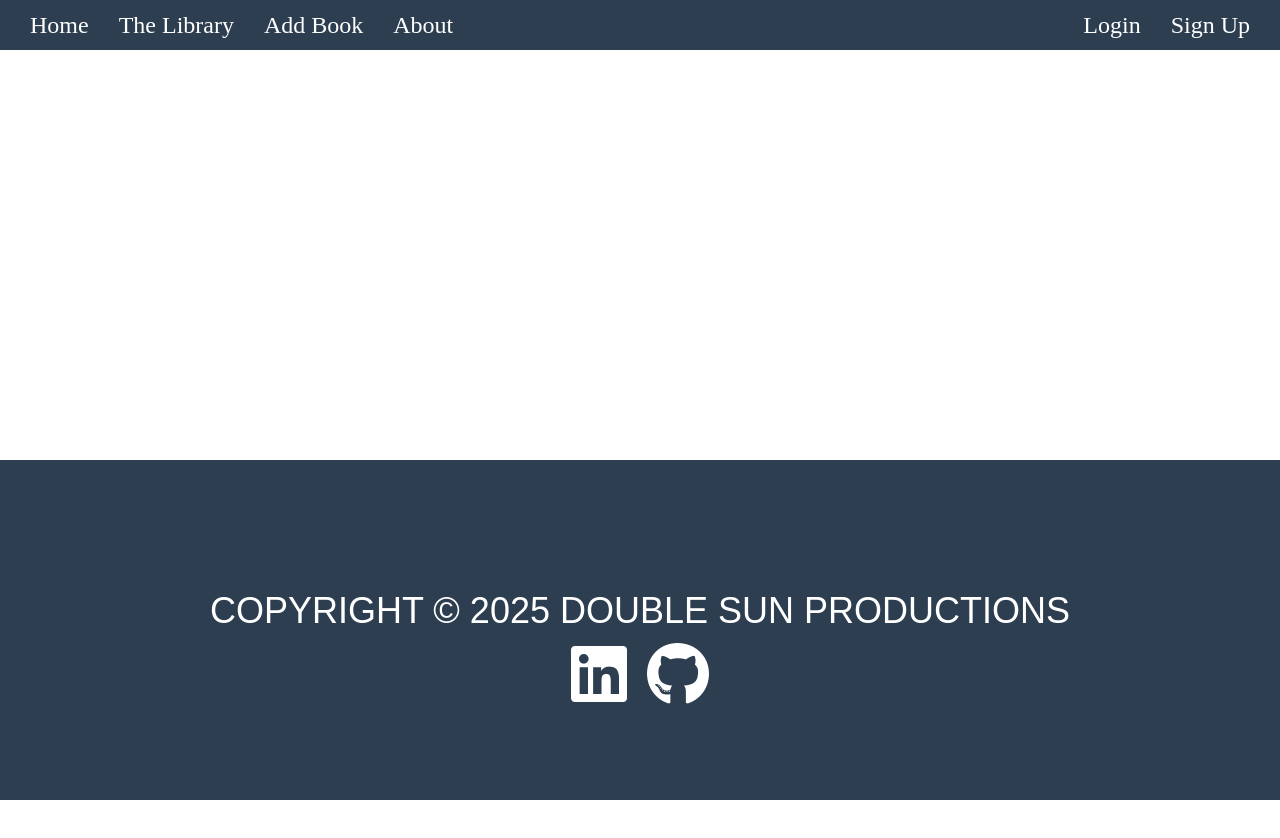
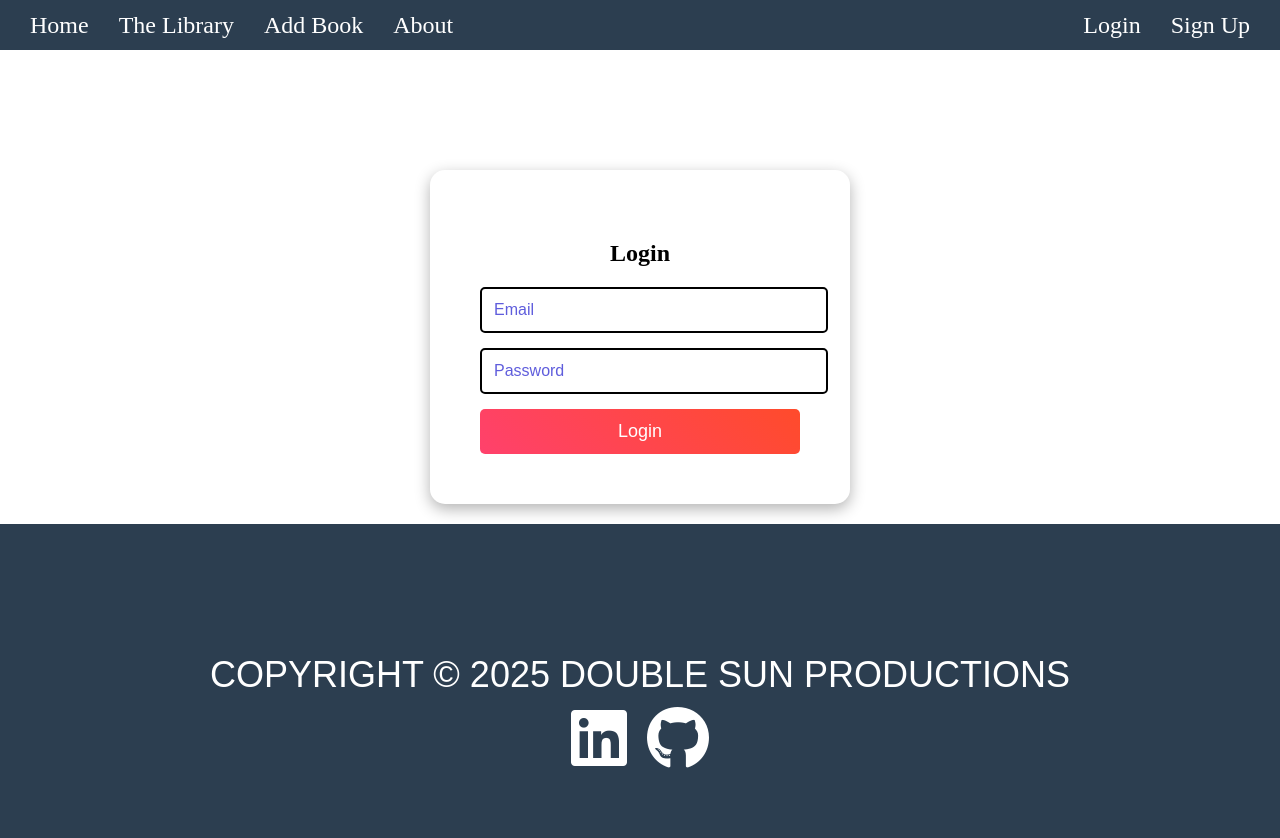
Before and after one commit to ravenusmc/personal_library_project, a Vue app in the folder client/: page /login in a window 1280 px wide. Shown: the top 838 px of the page. Before the commit the page ends 800 px from the top, so only its background shows below. Built offline with nearby package versions, Linux system fonts and the light colour scheme.

Commit message:
worked  on login form

```diff
--- a/client/src/router/index.js
+++ b/client/src/router/index.js
@@ -25,6 +25,11 @@ const routes = [
     component: () => import('../views/Library.vue')
   },
   {
+    path: '/login',
+    name: 'login',
+    component: () => import('../views/login.vue')
+  },
+  {
     path: '/addbook',
     name: 'AddBook',
     component: () => import('../views/AddBook.vue')
--- a/client/src/views/login.vue
+++ b/client/src/views/login.vue
@@ -1,4 +1,6 @@
 <template>
+  <div>
+    <div class="outer-div">
         <div class="login-container">
           <form @submit.prevent="handleLogin">
             <h2>Login</h2>
@@ -25,6 +27,8 @@
 
             <p v-if="errorMessage" class="error">{{ errorMessage }}</p>
           </form>
+        </div>
+      </div>
     </div>
   </template>
 
@@ -68,20 +72,25 @@
     background: url('https://source.unsplash.com/random/1600x900') no-repeat center center/cover;
   }
 
+  .outer-div {
+    display: flex;
+    justify-content: center;
+  }
+
   /* Login Container */
   .login-container {
     background: rgba(255, 255, 255, 0.1);
     backdrop-filter: blur(10px);
-    padding: 30px;
+    padding: 50px;
     border-radius: 15px;
     box-shadow: 0 5px 15px rgba(0, 0, 0, 0.3);
     text-align: center;
     width: 320px;
+    margin-top: 100px;
   }
 
   /* Heading */
   h2 {
-    color: #fff;
     margin-bottom: 20px;
   }
 
@@ -94,16 +103,15 @@
     width: 100%;
     padding: 12px;
     border-radius: 5px;
-    border: none;
     font-size: 16px;
     background: rgba(255, 255, 255, 0.2);
-    color: white;
     outline: none;
     transition: 0.3s;
+    border: 2px solid black;
   }
 
   input::placeholder {
-    color: rgba(255, 255, 255, 0.7);
+    color: rgba(27, 24, 205, 0.7);
   }
 
   input:focus {
```
Lines whose indentation alone changed are shown as unchanged.
